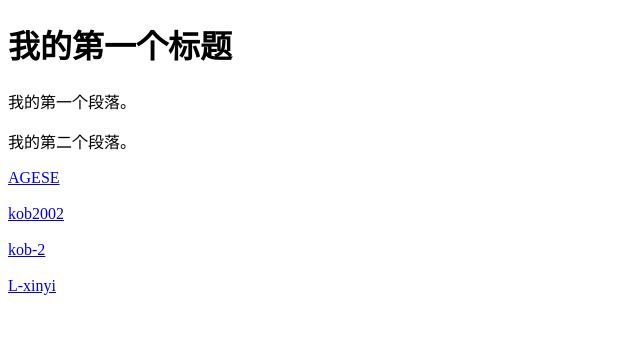
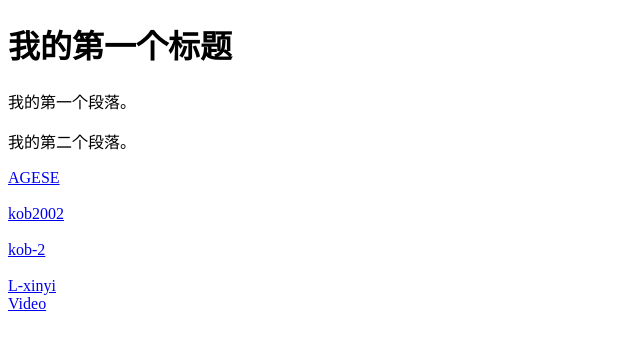
Before and after one commit to No-Code-No-Life-in-EL/EL-Code, a plain HTML site: page dist/index.html in a window 1280 px wide. Shown: the full height of the page, 0-640 px from the left. Drawn offline with Linux system fonts and the light colour scheme.

Commit message:
Update index.html

```diff
--- a/dist/index.html
+++ b/dist/index.html
@@ -25,6 +25,9 @@
     <div>
         <a href="./L-xinyi.html" rel="L-xinyi">L-xinyi</a>
     </div>
+    <div>
+        <a href="./video.html" rel="video">Video</a>
+    </div>
 </body>
 
 </html>
```
